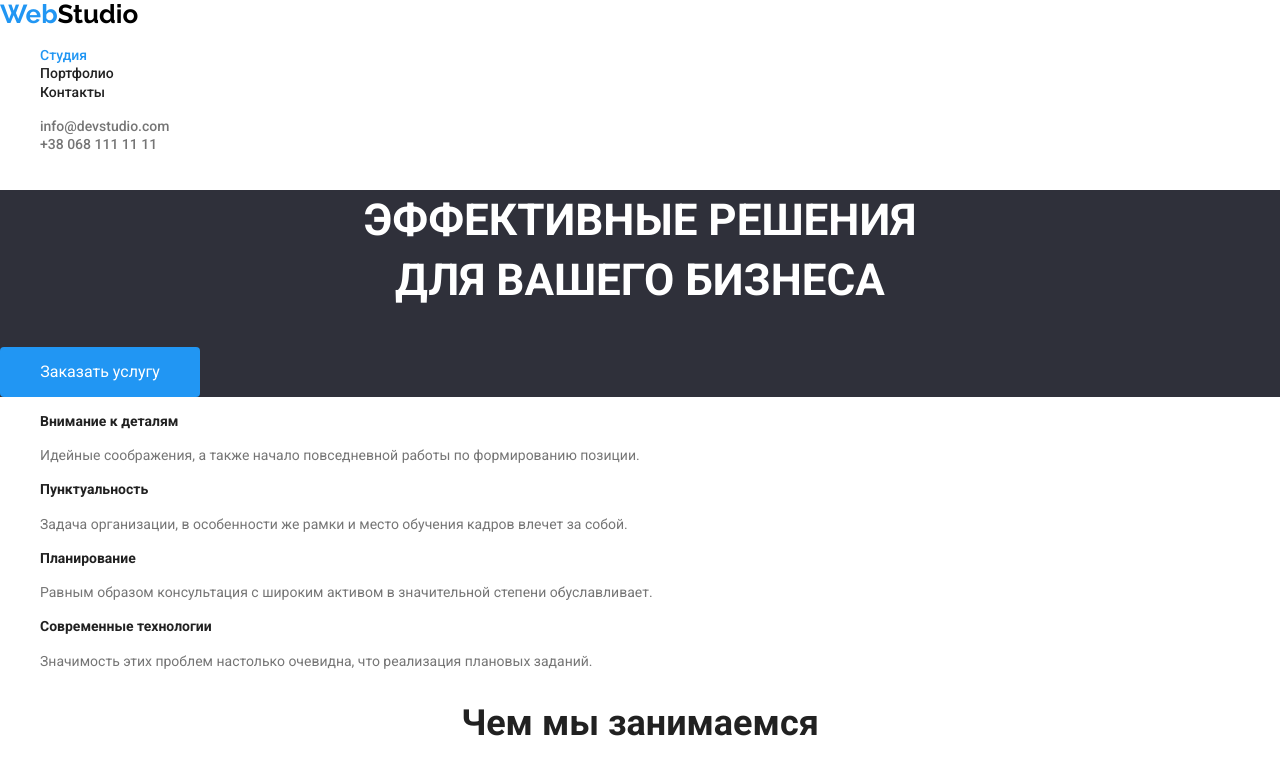
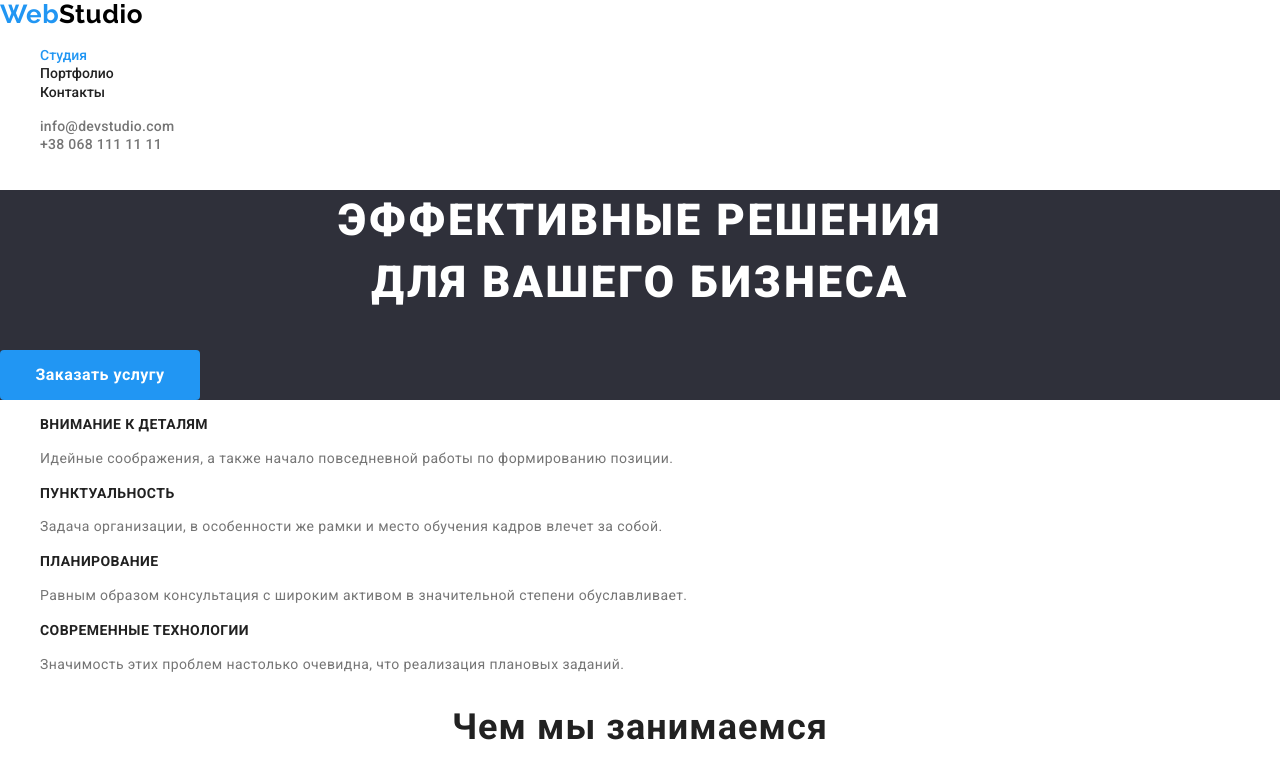
Before and after one commit to AlexTvardiievych/goit-markup-hw-02, a plain HTML site: page index.html in a window 1280 px wide. Shown: the top 771 px of the page. Drawn offline with Linux system fonts and the light colour scheme.

Commit message:
fix errors
fix all errors in file

```diff
--- a/css/general.css
+++ b/css/general.css
@@ -7,7 +7,7 @@ body{
   font-family: 'Raleway', sans-serif;
   font-weight: 700;
   font-size: 26px;
-  letter-spacing: 3%;
+  letter-spacing: 0.02em;
 }
 
 .web-studio-white{
@@ -15,7 +15,7 @@ body{
   font-family: 'Raleway', sans-serif;
   font-weight: 700;
   font-size: 26px;
-  letter-spacing: 3%;
+  letter-spacing: 0.02em;
 }
 
 .web{
@@ -39,7 +39,7 @@ body{
   font-weight: 500;
   font-size: 14px;
   line-height: 16,41px;
-  letter-spacing: 3%;
+  letter-spacing: 0.02em;
 }
 
 .nav-contact > li > a:hover,
@@ -56,7 +56,7 @@ body{
   font-weight: 400;
   font-size: 14px;
   line-height: 24px;
-  letter-spacing: 3%;
+  letter-spacing: 0.02em;
 }
 
 .nav-menu > li > .current{
--- a/css/styles-portfolio.css
+++ b/css/styles-portfolio.css
@@ -21,7 +21,7 @@
   text-align: center;
   border-style: none;
   border-radius: 4px;
-  letter-spacing: 3%;
+  letter-spacing: 0.03em;
 }
 
 .filter-btn-class > li > button:hover,
@@ -41,7 +41,7 @@
   font-weight: 700;
   font-size: 18px;
   line-height: 36px;
-  letter-spacing: 6%;
+  letter-spacing: 0.06em;
 }
 
 .projects > li > p{
@@ -49,5 +49,5 @@
   font-weight: 400;
   font-size: 16px;
   line-height: 30px;
-  letter-spacing: 3%;
+  letter-spacing: 0.03em;
 }
--- a/css/styles.css
+++ b/css/styles.css
@@ -7,53 +7,61 @@
   font-weight: 900;
   font-size: 44px;
   text-align: center;
-  line-height: 60px;
+  line-height: 1.4;
+  letter-spacing: 0.06em;
 }
 
 .header-button
 {
   background-color: var(--text-blue);
+  font-weight: 700;
   width: 200px;
   height: 50px;
   color: var(--full-white);
   border-style: none;
   border-radius: 4px;
   font-size: 16px;
-  line-height: 30px;
+  line-height: 1.9;
+  letter-spacing: 0.03em;
 }
 
 .features > li > h3{
   color: var(--title-text);
   font-weight: 700;
   font-size: 14px;
-  line-height: 16.41px;
+  line-height: 1.2;
+  letter-spacing: 0.03em;
 }
 
 .features > li > p{
   color: var(--subtitle-text);
   font-weight: 400;
   font-size: 14px;
-  line-height: 24px;
+  line-height: 1.7;
+  letter-spacing: 0.03em;
 }
 
 .title-h2{
   color: var(--title-text);
   font-weight: 700;
   font-size: 36px;
-  line-height: 42.19px;
+  line-height: 1.2;
   text-align: center;
+  letter-spacing: 0.03em;
 }
 
 .our-team > li > h3{
   color: var(--title-text);
   font-weight: 500;
   font-size: 16px;
-  line-height: 18.75px;
+  line-height: 1.2;
+  letter-spacing: 0.03em;
 }
 
 .our-team > li > p{
   color: var(--subtitle-text);
   font-weight: 400;
   font-size: 16px;
-  line-height: 18.75px;
+  line-height: 1,2;
+  letter-spacing: 0.03em;
 }
--- a/index.html
+++ b/index.html
@@ -7,7 +7,9 @@
     <link rel="stylesheet" href="./css/normilize.css">
     <link rel="stylesheet" href="./css/variables.css">
     <link rel="preconnect" href="https://fonts.gstatic.com">
-    <link href="https://fonts.googleapis.com/css2?family=Raleway:wght@700&family=Roboto:wght@400;500;700&display=swap"
+    <link rel="preconnect" href="https://fonts.gstatic.com">
+    <link
+        href="https://fonts.googleapis.com/css2?family=Raleway:wght@700&family=Roboto:wght@400;500;700;900&display=swap"
         rel="stylesheet">
     <link rel="stylesheet" href="./css/general.css">
     <link rel="stylesheet" href="./css/styles.css">
@@ -53,25 +55,25 @@
         <section>
             <ul class="features">
                 <li>
-                    <h3>Внимание к деталям</h3>
+                    <h3>ВНИМАНИЕ К ДЕТАЛЯМ</h3>
                     <p>
                         Идейные соображения, а также начало повседневной работы по формированию позиции.
                     </p>
                 </li>
                 <li>
-                    <h3>Пунктуальность</h3>
+                    <h3>ПУНКТУАЛЬНОСТЬ</h3>
                     <p>
                         Задача организации, в особенности же рамки и место обучения кадров влечет за собой.
                     </p>
                 </li>
                 <li>
-                    <h3>Планирование</h3>
+                    <h3>ПЛАНИРОВАНИЕ</h3>
                     <p>
                         Равным образом консультация с широким активом в значительной степени обуславливает.
                     </p>
                 </li>
                 <li>
-                    <h3>Современные технологии</h3>
+                    <h3>СОВРЕМЕННЫЕ ТЕХНОЛОГИИ</h3>
                     <p>
                         Значимость этих проблем настолько очевидна, что реализация плановых заданий.
                     </p>
```
